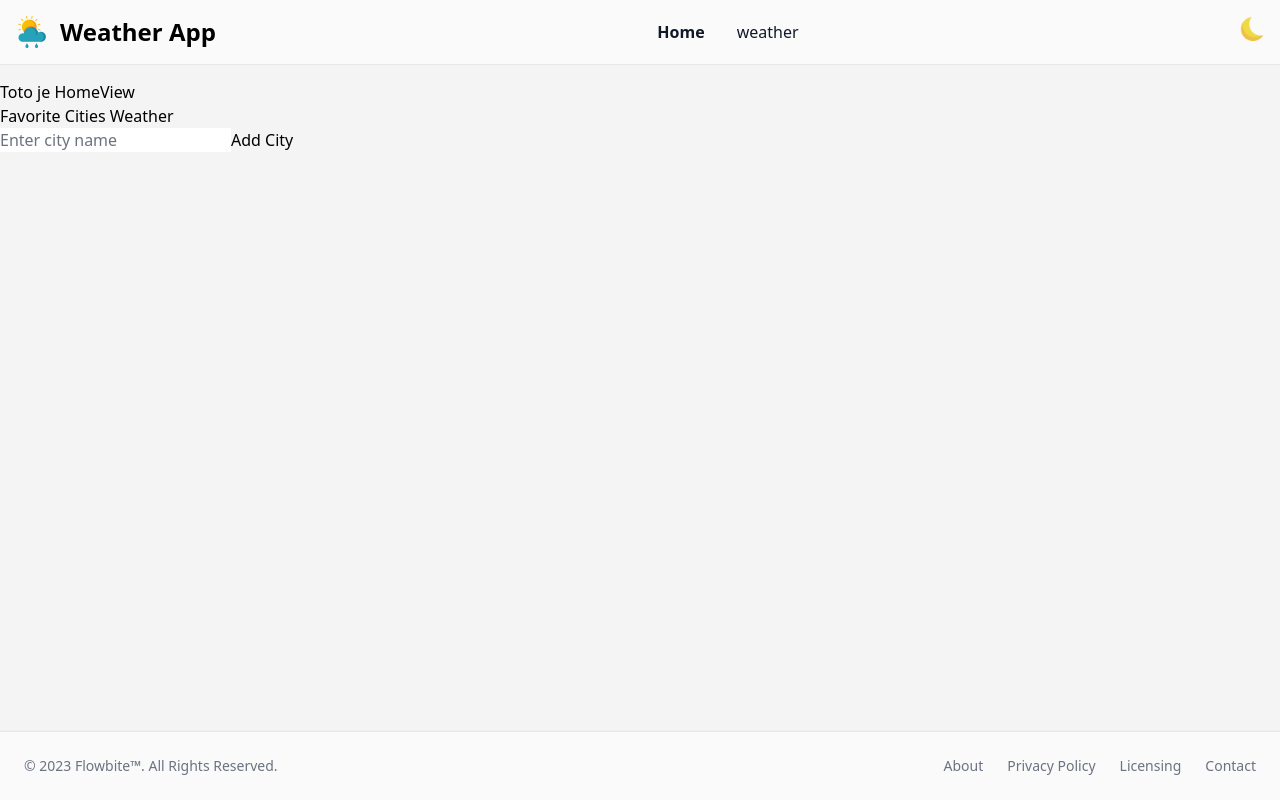
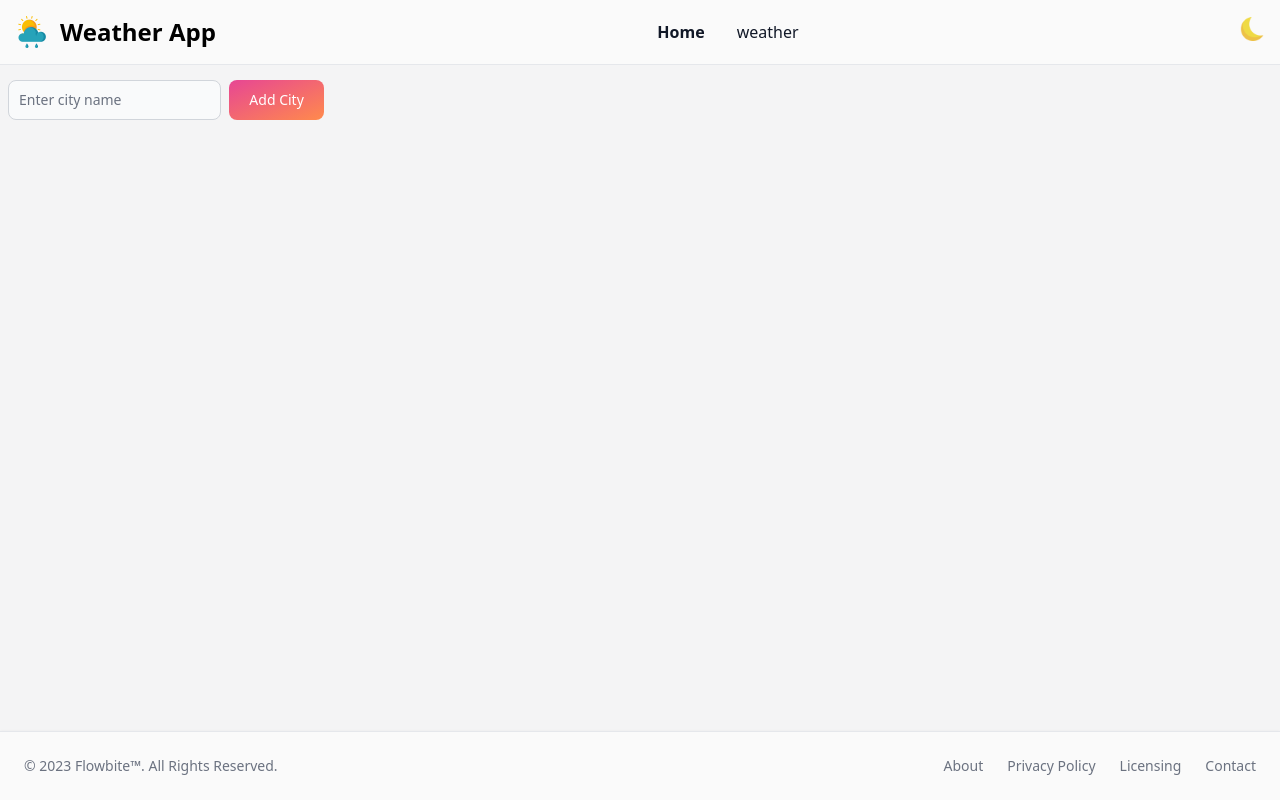
Before and after one commit to R3tr066/weather-app, a Vue app in the folder weatherApp/: page / in a window 1280 px wide. Built offline with nearby package versions, Linux system fonts and the light colour scheme.

Commit message:
pridanie remove button

```diff
--- a/weatherApp/src/components/WeatherCard.vue
+++ b/weatherApp/src/components/WeatherCard.vue
@@ -1,17 +1,24 @@
 <script lang="ts">
-import {defineComponent, computed} from 'vue';
+import { defineComponent, computed } from 'vue';
 
 export default defineComponent({
   name: 'WeatherCard',
   props: {
-    location: {type: String, required: true},
-    temperature: {type: Number, required: true},
-    condition: {type: String, required: true},
-    windSpeed: {type: Number, required: true},
-    humidity: {type: Number, required: true},
-    feelsLike: {type: Number, required: true},
-    pressure: {type: Number, required: true},
-    iconCode: {type: String, required: true},
+    location: { type: String, required: true },
+    temperature: { type: Number, required: true },
+    condition: { type: String, required: true },
+    windSpeed: { type: Number, required: true },
+    humidity: { type: Number, required: true },
+    feelsLike: { type: Number, required: true },
+    pressure: { type: Number, required: true },
+    iconCode: { type: String, required: true },
+  },
+  emits: ['remove'], // Declare the 'remove' event
+
+  methods: {
+    removeCity() {
+      this.$emit('remove', this.location); // Emit the remove event with the city name
+    },
   },
   computed: {
     date() {
@@ -25,24 +32,24 @@ export default defineComponent({
 </script>
 
 <template>
-  <div class="ml-2 weather-card bg-[#F7E7CE] rounded dark:bg-gray-800 p-4 shadow-md transition-colors duration-300">
+  <div class="mt-2 ml-2 weather-card bg-[#F7E7CE] rounded dark:bg-gray-900 p-4 shadow-md transition-colors duration-300">
     <div class="flex items-center justify-between mb-2">
       <h2 class="text-lg font-semibold text-gray-700 dark:text-gray-200">{{ location }}</h2>
       <span class="text-gray-500 dark:text-gray-400 text-sm">{{ date }}</span>
+      <!-- Remove Button -->
+      <button @click="removeCity">
+        <img src="/img/close.png" alt="close button" class="w-5 h-5">
+      </button>
     </div>
 
     <div class="flex items-center justify-between my-4">
-      <!-- Weather Icon -->
       <img :src="iconUrl" :alt="condition" class="w-16 h-16"/>
-
-      <!-- Temperature -->
       <div class="text-center">
         <p class="text-4xl font-bold text-blue-500">{{ temperature }}°C</p>
         <p class="text-sm text-gray-500 dark:text-gray-400">{{ condition }}</p>
       </div>
     </div>
 
-    <!-- Additional Details -->
     <div class="grid grid-cols-2 gap-4 text-sm text-gray-600 dark:text-gray-300">
       <div>
         <p>Wind: <span class="font-semibold">{{ windSpeed }} km/h</span></p>
--- a/weatherApp/src/components/WeatherCardFavorites.vue
+++ b/weatherApp/src/components/WeatherCardFavorites.vue
@@ -1,6 +1,6 @@
 <script lang="ts">
 import { ref, onMounted, watch } from 'vue';
-import { getWeatherByCity } from '@/services/weatherService'; // Import weather service
+import { getWeatherByCity } from '@/services/weatherService';
 import WeatherCard from '../components/WeatherCard.vue';
 import type { WeatherData } from '@/types/weatherTypes';
 
@@ -12,44 +12,43 @@ export default {
     const favoriteCities = ref<string[]>([]);
     const favoriteCitiesWeather = ref<WeatherData[]>([]);
 
-    // Fetch weather data for favorite cities
+    // Fetch weather data for each city in the favorites list
     const fetchWeatherForFavorites = async () => {
       favoriteCitiesWeather.value = await Promise.all(
         favoriteCities.value.map(async (city) => {
           try {
-            const weather = await getWeatherByCity(city);
-            return weather; // Return weather data for this city
+            return await getWeatherByCity(city);
           } catch (error) {
-            console.error(`Failed to fetch weather for ${city}`, error);
-            return null; // Return null in case of an error
+            console.error(`Failed to fetch weather for ${city}:`, error);
+            return null;
           }
         })
-      );
+      ).then((results) => results.filter((weather) => weather !== null)); // Filter out null results
     };
 
     // Load saved cities from localStorage on mount
     onMounted(() => {
       const savedCities = localStorage.getItem('favoriteCities');
       if (savedCities) favoriteCities.value = JSON.parse(savedCities);
-      fetchWeatherForFavorites(); // Initial fetch for favorite cities
+      fetchWeatherForFavorites(); // Initial weather fetch
     });
 
     // Watch for changes in favorite cities to fetch weather data
     watch(favoriteCities, fetchWeatherForFavorites);
 
-    // Add a new city to the favorites
     const addCity = () => {
       if (newCity.value && !favoriteCities.value.includes(newCity.value)) {
         favoriteCities.value.push(newCity.value);
         localStorage.setItem('favoriteCities', JSON.stringify(favoriteCities.value));
         newCity.value = ''; // Clear input
+        fetchWeatherForFavorites(); // Fetch weather for updated list
       }
     };
 
-    // Remove a city from the favorites
     const removeCity = (city: string) => {
       favoriteCities.value = favoriteCities.value.filter((c) => c !== city);
       localStorage.setItem('favoriteCities', JSON.stringify(favoriteCities.value));
+      fetchWeatherForFavorites(); // Fetch weather for updated list
     };
 
     return {
@@ -62,18 +61,17 @@ export default {
 };
 </script>
 
+
 <template>
   <div>
-    <h1>Favorite Cities Weather</h1>
-
     <!-- Form to Add a New City -->
-    <form @submit.prevent="addCity">
-      <input v-model="newCity" placeholder="Enter city name" />
-      <button type="submit">Add City</button>
+    <form @submit.prevent="addCity" class="flex flex-row">
+      <input v-model="newCity" placeholder="Enter city name"class="ml-2 max-h-10 basis-1/6 bg-gray-50 border border-gray-300 text-gray-900 text-sm rounded-lg focus:ring-blue-500 focus:border-blue-500 block w-full p-2.5 dark:bg-gray-700 dark:border-gray-600 dark:placeholder-gray-400 dark:text-white dark:focus:ring-blue-500 dark:focus:border-blue-500 transition-colors duration-300 ease-in-out" />
+      <button type="submit" class="ml-2 basis-1/8 text-white bg-gradient-to-br from-pink-500 to-orange-400 hover:bg-gradient-to-bl focus:ring-4 focus:outline-none focus:ring-pink-200 font-medium rounded-lg text-sm px-5 py-2.5 text-center me-2 mb-2 dark:text-white dark:bg-gradient-to-br dark:from-purple-600 dark:to-blue-500 dark:hover:bg-gradient-to-bl dark:focus:ring-4 dark:focus:outline-none dark:focus:ring-blue-800 dark:font-medium dark:rounded-lg dark:text-sm dark:px-5 dark:py-2.5 dark:text-center dark:me-2 dark:mb-2 transition-colors duration-300 ease-in-out">Add City</button>
     </form>
 
     <!-- Weather Cards for Favorite Cities -->
-    <div v-if="favoriteCitiesWeather.length">
+    <div class="mt-2 flex flex-wrap" v-if="favoriteCitiesWeather.length">
       <!-- Loop through the favoriteCitiesWeather and pass weather data to WeatherCard component -->
       <div v-for="(weather, index) in favoriteCitiesWeather" :key="index">
         <WeatherCard
@@ -86,6 +84,7 @@ export default {
           :feelsLike="weather.main.feels_like"
           :pressure="weather.main.pressure"
           :iconCode="weather.weather[0].icon"
+          @remove="removeCity"
         />
       </div>
     </div>
--- a/weatherApp/src/views/HomeView.vue
+++ b/weatherApp/src/views/HomeView.vue
@@ -7,7 +7,6 @@ import WeatherCardFavorites from "@/components/WeatherCardFavorites.vue";
 
 <template>
   <div class="mt-20 text-black dark:text-white">
-    Toto je HomeView
     <weather-card-favorites/>
   </div>
 </template>
```
Also changed, not shown: weatherApp/public/img/close.png (added).
